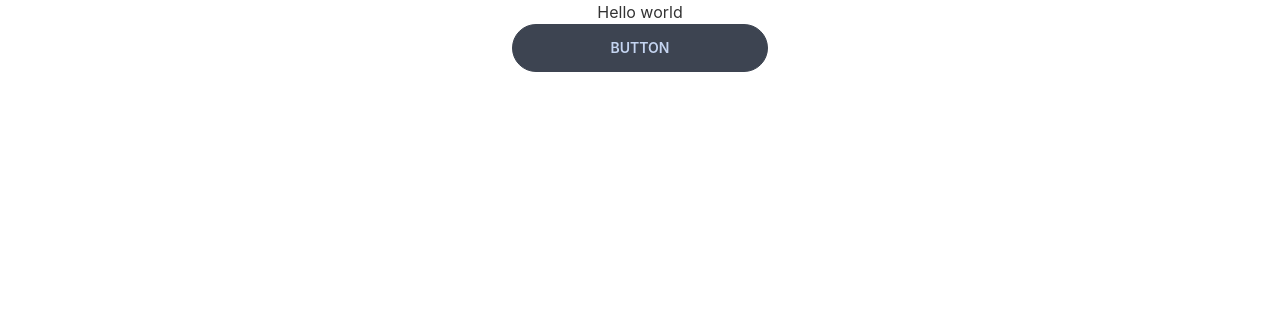
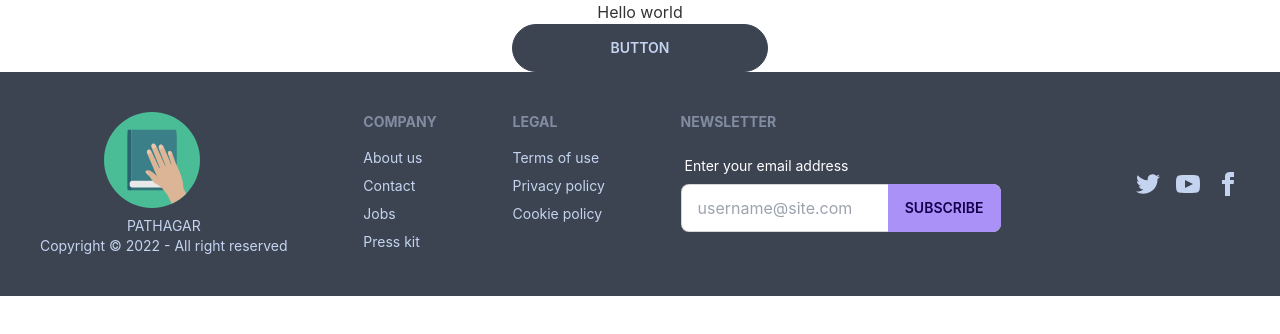
Before and after one commit to Rafsan12/-pathgar, a React (Create React App) app: page / in a window 1280 px wide. Shown: the top 334 px of the page. Built offline with nearby package versions, Linux system fonts and the light colour scheme.

Commit message:
footer from Alamgir

```diff
--- a/src/App.js
+++ b/src/App.js
@@ -1,11 +1,12 @@
 import './App.css';
+import Footer from './Footer';
 
 function App() {
   return (
     <div className="App">
       <h2>Hello world</h2>
       <button class="btn w-64 rounded-full">Button</button>
-
+<Footer />
     </div>
   );
 }
--- /dev/null
+++ b/src/Footer.js
@@ -0,0 +1,47 @@
+import React from 'react';
+import svg from "./img/book-svg.svg";
+const Footer = () => {
+    return (
+        <footer className="footer p-10 bg-neutral text-neutral-content ">
+            <div>
+                {/* <svg width="50" height="50" viewBox="0 0 24 24" xmlns="http://www.w3.org/2000/svg" fillRule="evenodd" clipRule="evenodd" className="fill-current"><path d="M22.672 15.226l-2.432.811.841 2.515c.33 1.019-.209 2.127-1.23 2.456-1.15.325-2.148-.321-2.463-1.226l-.84-2.518-5.013 1.677.84 2.517c.391 1.203-.434 2.542-1.831 2.542-.88 0-1.601-.564-1.86-1.314l-.842-2.516-2.431.809c-1.135.328-2.145-.317-2.463-1.229-.329-1.018.211-2.127 1.231-2.456l2.432-.809-1.621-4.823-2.432.808c-1.355.384-2.558-.59-2.558-1.839 0-.817.509-1.582 1.327-1.846l2.433-.809-.842-2.515c-.33-1.02.211-2.129 1.232-2.458 1.02-.329 2.13.209 2.461 1.229l.842 2.515 5.011-1.677-.839-2.517c-.403-1.238.484-2.553 1.843-2.553.819 0 1.585.509 1.85 1.326l.841 2.517 2.431-.81c1.02-.33 2.131.211 2.461 1.229.332 1.018-.21 2.126-1.23 2.456l-2.433.809 1.622 4.823 2.433-.809c1.242-.401 2.557.484 2.557 1.838 0 .819-.51 1.583-1.328 1.847m-8.992-6.428l-5.01 1.675 1.619 4.828 5.011-1.674-1.62-4.829z"></path></svg> */}
+                <img className='w-24 h-24 ml-16' src={svg} alt="SVG as an image"></img>
+
+                <p>PATHAGAR<br />Copyright © 2022 - All right reserved</p>
+            </div>
+            <div>
+                <span className="footer-title">Company</span>
+                <a className="link link-hover">About us</a>
+                <a className="link link-hover">Contact</a>
+                <a className="link link-hover">Jobs</a>
+                <a className="link link-hover">Press kit</a>
+            </div>
+            <div>
+                <span className="footer-title">Legal</span>
+                <a className="link link-hover">Terms of use</a>
+                <a className="link link-hover">Privacy policy</a>
+                <a className="link link-hover">Cookie policy</a>
+            </div>
+            <div>
+                <span className="footer-title">Newsletter</span>
+                <div className="form-control w-80">
+                    <label className="label">
+                        <span className="label-text text-white">Enter your email address</span>
+                    </label>
+                    <div className="relative">
+                        <input type="text" placeholder="username@site.com" className="input input-bordered w-full pr-16" />
+                        <button className="btn btn-primary absolute top-0 right-0 rounded-l-none">Subscribe</button>
+                    </div>
+                </div>
+            </div>
+            <div className="grid-flow-col gap-4 md:place-self-center md:justify-self-end">
+                <a><svg xmlns="http://www.w3.org/2000/svg" width="24" height="24" viewBox="0 0 24 24" className="fill-current"><path d="M24 4.557c-.883.392-1.832.656-2.828.775 1.017-.609 1.798-1.574 2.165-2.724-.951.564-2.005.974-3.127 1.195-.897-.957-2.178-1.555-3.594-1.555-3.179 0-5.515 2.966-4.797 6.045-4.091-.205-7.719-2.165-10.148-5.144-1.29 2.213-.669 5.108 1.523 6.574-.806-.026-1.566-.247-2.229-.616-.054 2.281 1.581 4.415 3.949 4.89-.693.188-1.452.232-2.224.084.626 1.956 2.444 3.379 4.6 3.419-2.07 1.623-4.678 2.348-7.29 2.04 2.179 1.397 4.768 2.212 7.548 2.212 9.142 0 14.307-7.721 13.995-14.646.962-.695 1.797-1.562 2.457-2.549z"></path></svg>
+                </a>
+                <a><svg xmlns="http://www.w3.org/2000/svg" width="24" height="24" viewBox="0 0 24 24" className="fill-current"><path d="M19.615 3.184c-3.604-.246-11.631-.245-15.23 0-3.897.266-4.356 2.62-4.385 8.816.029 6.185.484 8.549 4.385 8.816 3.6.245 11.626.246 15.23 0 3.897-.266 4.356-2.62 4.385-8.816-.029-6.185-.484-8.549-4.385-8.816zm-10.615 12.816v-8l8 3.993-8 4.007z"></path></svg></a>
+                <a><svg xmlns="http://www.w3.org/2000/svg" width="24" height="24" viewBox="0 0 24 24" className="fill-current"><path d="M9 8h-3v4h3v12h5v-12h3.642l.358-4h-4v-1.667c0-.955.192-1.333 1.115-1.333h2.885v-5h-3.808c-3.596 0-5.192 1.583-5.192 4.615v3.385z"></path></svg></a>
+            </div>
+        </footer>
+    );
+};
+
+export default Footer;
```
Also changed, not shown: src/img/book-svg.svg (added).
